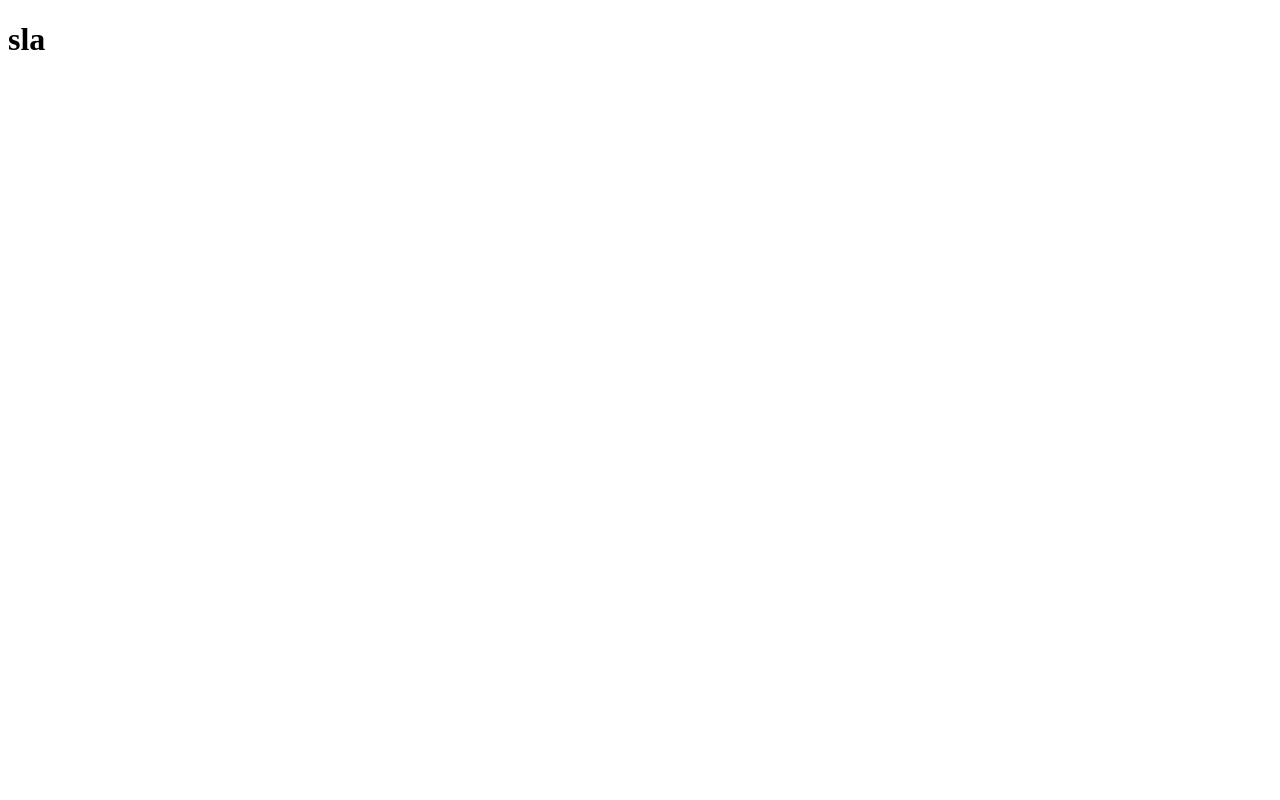
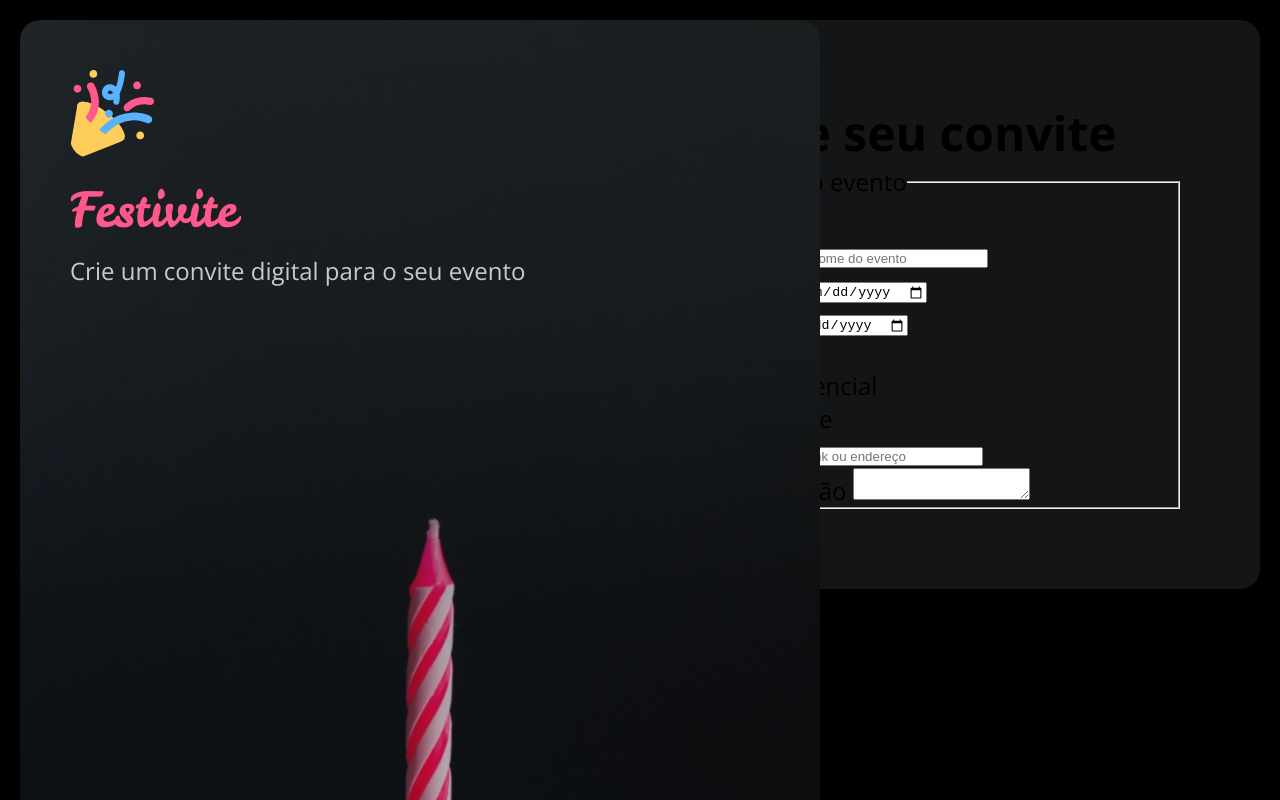
Before and after one commit to AndreLucas25/formulario-de-convite, a plain HTML site: page index.html in a window 1280 px wide. Shown: the top 800 px of the page. Drawn offline with nearby package versions, Linux system fonts and the light colour scheme.

Commit message:
Layout aside feito, main em andamento

```diff
--- a/index.html
+++ b/index.html
@@ -1,17 +1,105 @@
 <!DOCTYPE html>
 <html lang="pt-br">
+
 <head>
-<link rel="preconnect" href="https://fonts.googleapis.com">
-<link rel="preconnect" href="https://fonts.gstatic.com" crossorigin>
-<link href="https://fonts.googleapis.com/css2?family=Baloo+2:wght@400..800&family=Leckerli+One&family=Open+Sans:ital,wght@0,300..800;1,300..800&display=swap" rel="stylesheet">
+  <link rel="preconnect" href="https://fonts.googleapis.com">
+  <link rel="preconnect" href="https://fonts.gstatic.com" crossorigin>
+  <link
+    href="https://fonts.googleapis.com/css2?family=Baloo+2:wght@400..800&family=Leckerli+One&family=Open+Sans:ital,wght@0,300..800;1,300..800&display=swap"
+    rel="stylesheet">
   <meta charset="UTF-8">
   <meta name="viewport" content="width=device-width, initial-scale=1.0">
   <title>Formulário de Convite</title>
   <link rel="stylesheet" href="styles/index.css">
 </head>
+
 <body>
-  <h1>
-    sla
-  </h1>
+  <div id="app">
+    <aside>
+      <div class="aside-container">
+        <header>
+          <div class="logo">
+            <img src="assets/Logo.svg" alt="">
+          </div>
+          <div>
+            <h1>Festivite</h1>
+            <p>Crie um convite digital para o seu evento</p>
+          </div>
+        </header>
+        <img src="assets/Background.png" alt="">
+      </div>
+    </aside>
+
+    <main>
+      <div class="main-container">
+        <h1>Crie seu convite</h1>
+
+        <form>
+          <fieldset>
+            <img src="assets/icons/calendar.svg" alt="icone de calendário">
+            <legend>Sobre o evento</legend>
+
+            <div class="input-wrapper">
+              <label for="name-evento">Titulo</label>
+              <input type="text"
+              id="name-evento"
+              name="name-evento"
+              placeholder="Nome do evento">
+            </div>
+
+            <div class="input-wrapper">
+              <label for="data-inicio">Início</label>
+              <input type="date"
+              name="data-inicio"
+              id="data-inicio"
+              >
+            </div>
+
+            <div class="input-wrapper">
+              <label for="data-fim">Fim</label>
+              <input type="date"
+              name="data-fim"
+              id="data-fim"
+              >
+            </div>
+
+            <div class="input-wrapper">
+              <label for="tipo">Tipo</label>
+              <div>
+                <div>
+                  <input type="radio"
+                   id="Presencial"
+                   name="tipo">
+                  <img src="" alt="">
+                  <label for="">Presencial</label>
+                </div>
+
+                <div>
+                  <input type="radio"
+                  id="online"
+                  name="tipo">
+                  <img src="" alt="">
+                  <label for="">online</label>
+                </div>
+              </div>
+            </div>
+
+            <div class="input-wrapper">
+              <label for="local">Local</label>
+              <input type="text" id="local" name="local" placeholder="Link ou endereço">
+            </div>
+
+            <div class="input-wrapper">
+              <label for="Descricao">Descrição</label>
+              <textarea
+              name="Descricao"
+              id="Descricao"></textarea>
+            </div>
+          </fieldset>
+        </form>
+      </div>
+    </main>
+  </div>
 </body>
+
 </html>
--- a/styles/global.css
+++ b/styles/global.css
@@ -1,3 +1,9 @@
+*{
+  padding: 0;
+  margin: 0;
+  box-sizing: border-box;
+}
+
 :root{
   /*Cores*/
   /*Brand*/
@@ -32,11 +38,11 @@
 
   /*text*/
   --text-body: #C8CDD0;
-  --text-heading: #F9F9F9;
+  --text-heading: #f9f9f9c9;
 
   /*Tipografia*/
   --font-family-1: "Leckerli One", cursive;
-  --logo: 2.5rem var(--font-family-1);
+  --logo: 3rem var(--font-family-1);
 
 
   --font-family-2: "Baloo 2", sans-serif;
@@ -45,7 +51,13 @@
 
 
   --font-family-3: "Open Sans", sans-serif;
-  --body-md: 600 1rem var(--font-family-3);
-  --body-sm: 600 .875rem var(--font-family-3);
-  --body-xs: 600 .75rem var(--font-family-3);
+  --body-md: 400 1.5rem var(--font-family-3);
+  --body-sm: 400 .875rem var(--font-family-3);
+  --body-xs: 400 .75rem var(--font-family-3);
 }
+
+body{
+  overflow: hidden;
+  background-color: black;
+  font: var(--body-md);
+}
--- a/styles/index.css
+++ b/styles/index.css
@@ -1 +1,2 @@
 @import url(global.css);
+@import url(layout.css);
--- /dev/null
+++ b/styles/layout.css
@@ -0,0 +1,49 @@
+#app {
+  display: grid;
+  grid-template-columns: 51.25% 48.75%;
+
+  margin: 1.25rem;
+  overflow: hidden;
+}
+
+aside{
+  position: relative;
+
+  .aside-container{
+    max-width: 31rem;
+
+  }
+
+  header{
+    position: absolute;
+    display: grid;
+    gap: .75rem;
+    padding: 3.125rem;
+
+    h1{
+      font: var(--logo);
+      color: var(--pink);
+      margin-bottom: .75rem;
+    }
+
+    p{
+      color: var(--text-heading);
+    }
+  }
+  img{
+    border-radius: 1.25rem;
+  }
+}
+
+main{
+  overflow: auto;
+
+  .main-container{
+    background-color: var(--shape-background);
+    padding-block: 80px;
+    padding-inline: 80px;
+    border-radius: 1.25rem;
+
+
+  }
+}
```
